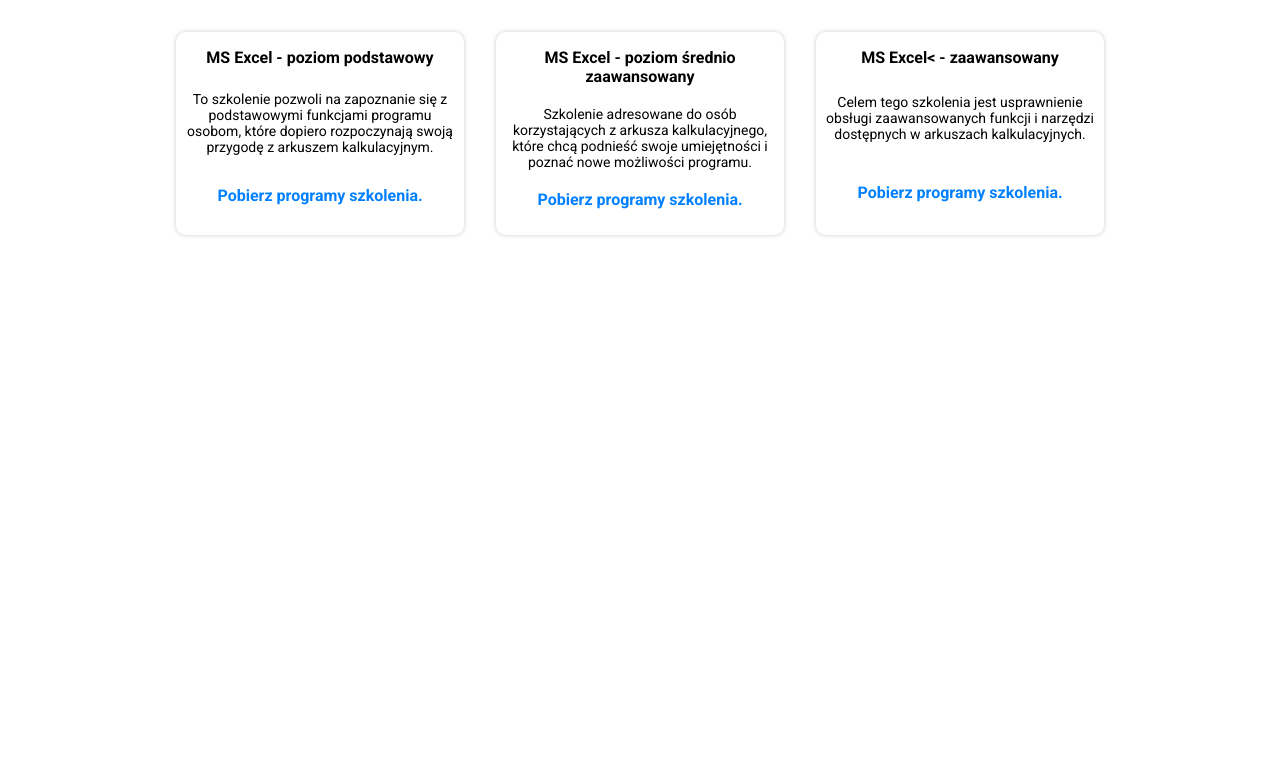
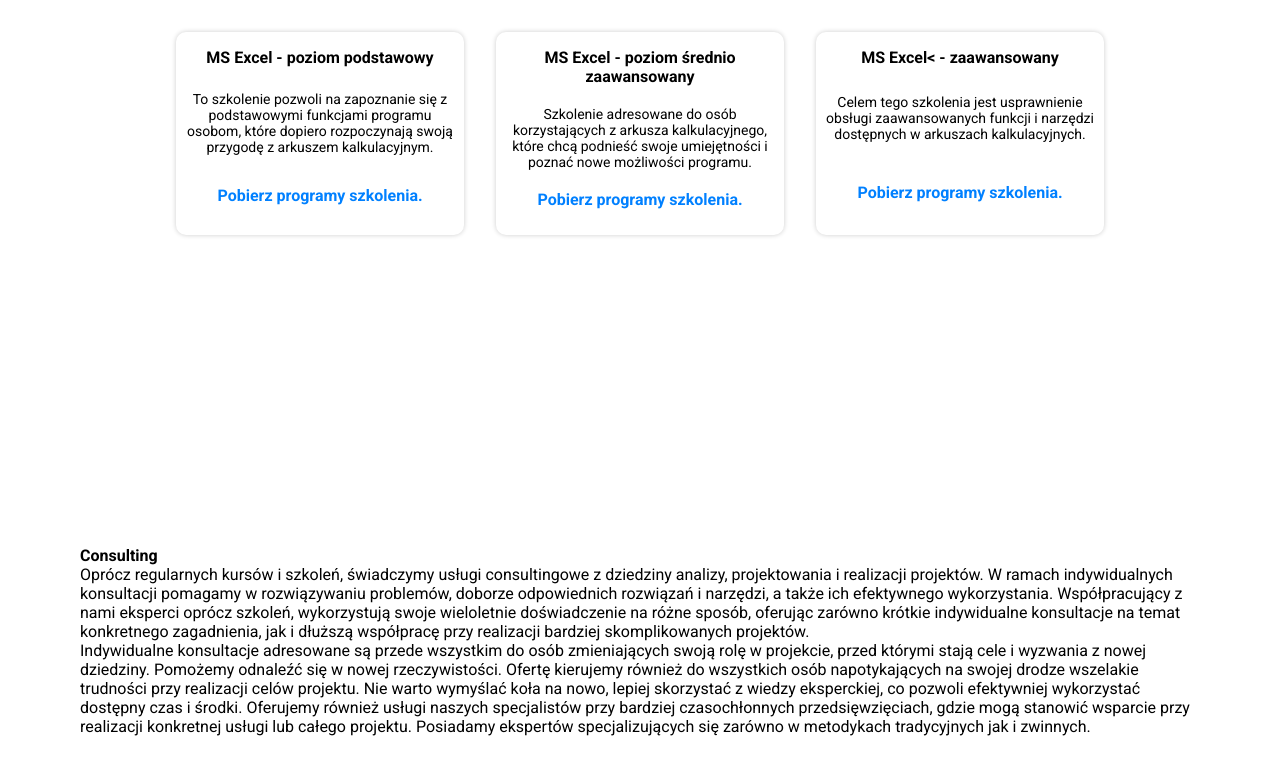
Before and after one commit to kawalec/MSProject.pl, a website: page index.html in a window 1280 px wide. Shown: the part 2752-3526 px from the top of the page. Before the commit the page ends 3250 px from the top, so only its background shows below. Drawn offline with Linux system fonts and the light colour scheme.

Commit message:
add consulting module

```diff
--- a/index.html
+++ b/index.html
@@ -237,6 +237,34 @@
           </a>
         </div>
       </section>
+
+      <section id="consulting" class="consulting module">
+        <h1 class="consulting__header">Consulting</h1>
+        <p class="consulting__info consulting__info-one">
+          Oprócz regularnych kursów i szkoleń, świadczymy usługi consultingowe z
+          dziedziny analizy, projektowania i realizacji projektów. W ramach
+          indywidualnych konsultacji pomagamy w rozwiązywaniu problemów, doborze
+          odpowiednich rozwiązań i narzędzi, a także ich efektywnego
+          wykorzystania. Współpracujący z nami eksperci oprócz szkoleń,
+          wykorzystują swoje wieloletnie doświadczenie na różne sposób, oferując
+          zarówno krótkie indywidualne konsultacje na temat konkretnego
+          zagadnienia, jak i dłuższą współpracę przy realizacji bardziej
+          skomplikowanych projektów.
+        </p>
+        <p class="consulting__info consulting__info-two">
+          Indywidualne konsultacje adresowane są przede wszystkim do osób
+          zmieniających swoją rolę w projekcie, przed którymi stają cele i
+          wyzwania z nowej dziedziny. Pomożemy odnaleźć się w nowej
+          rzeczywistości. Ofertę kierujemy również do wszystkich osób
+          napotykających na swojej drodze wszelakie trudności przy realizacji
+          celów projektu. Nie warto wymyślać koła na nowo, lepiej skorzystać z
+          wiedzy eksperckiej, co pozwoli efektywniej wykorzystać dostępny czas i
+          środki. Oferujemy również usługi naszych specjalistów przy bardziej
+          czasochłonnych przedsięwzięciach, gdzie mogą stanowić wsparcie przy
+          realizacji konkretnej usługi lub całego projektu. Posiadamy ekspertów
+          specjalizujących się zarówno w metodykach tradycyjnych jak i zwinnych.
+        </p>
+      </section>
     </main>
   </body>
 </html>
```
